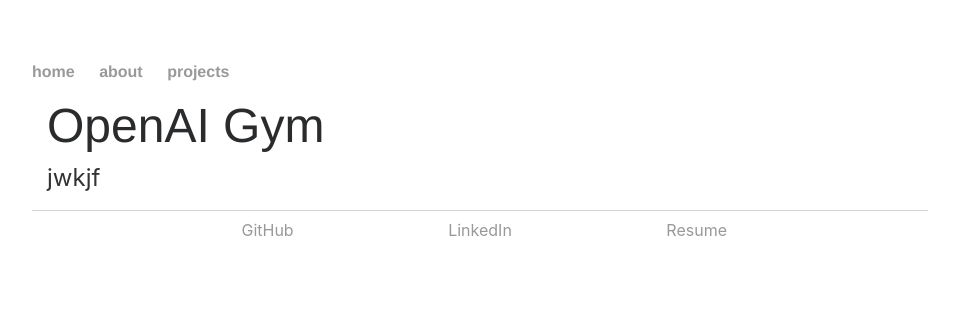
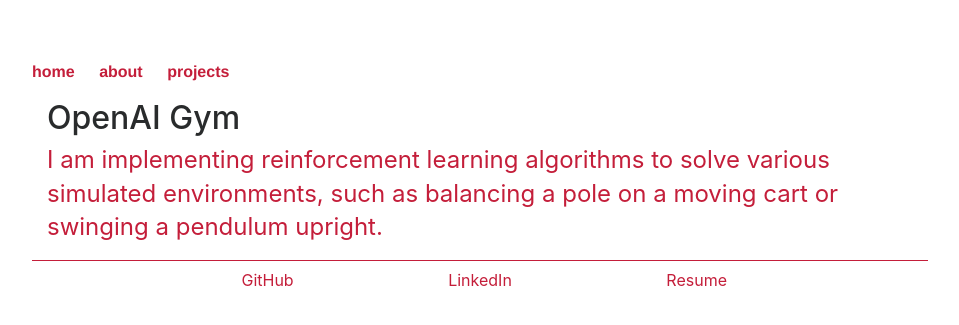
Before and after one commit to mingyli/mingyli.github.io, a Jekyll site: the page built from _projects/openai-gym.md, in a window 1280 px wide. Shown: the top 325 px of the page, without its empty margins (160-1119 px from the left). Built offline with Jekyll 4.4.1, drawn with Linux system fonts in a browser that asks for light colours.

Commit message:
cardinal

```diff
--- a/_layouts/project.html
+++ b/_layouts/project.html
@@ -1,7 +1,7 @@
 ---
 layout: default
 ---
-<h1>{{ page.title }}</h1>
+<h2>{{ page.title }}</h2>
 
 <div class="project">
   {{ content }}
--- a/_projects/openai-gym.md
+++ b/_projects/openai-gym.md
@@ -3,4 +3,4 @@
 title: OpenAI Gym
 ---
 
-jwkjf
+I am implementing reinforcement learning algorithms to solve various simulated environments, such as balancing a pole on a moving cart or swinging a pendulum upright.
--- a/css/main.css
+++ b/css/main.css
@@ -1,3 +1,7 @@
+:root {
+    --main-bg-color: white;
+    --cardinal: #C41E3A;
+}
 body {
     margin: 60px auto;
     width: 70%;
@@ -14,7 +18,7 @@
 }
 a {
     text-decoration: none;
-    color: #999;
+    color: var(--cardinal);
 }
 a:hover {
     text-decoration: underline;
@@ -26,10 +30,10 @@
 p {
     font-size: 1.5em;
     line-height: 1.4em;
-    color: #333;
+    color: var(--cardinal);
 }
 footer {
-    border-top: 1px solid #d5d5d5;
+    border-top: 1px solid var(--cardinal);
     font-size: .8em;
 }
 
```
Also changed, not shown: _projects/ethos.md (added, +8 -0 lines).
